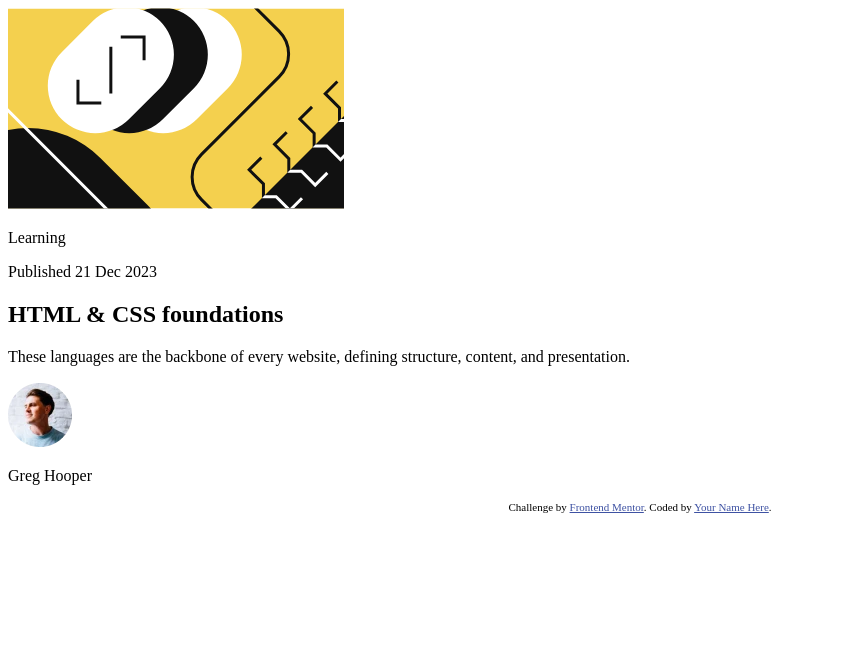
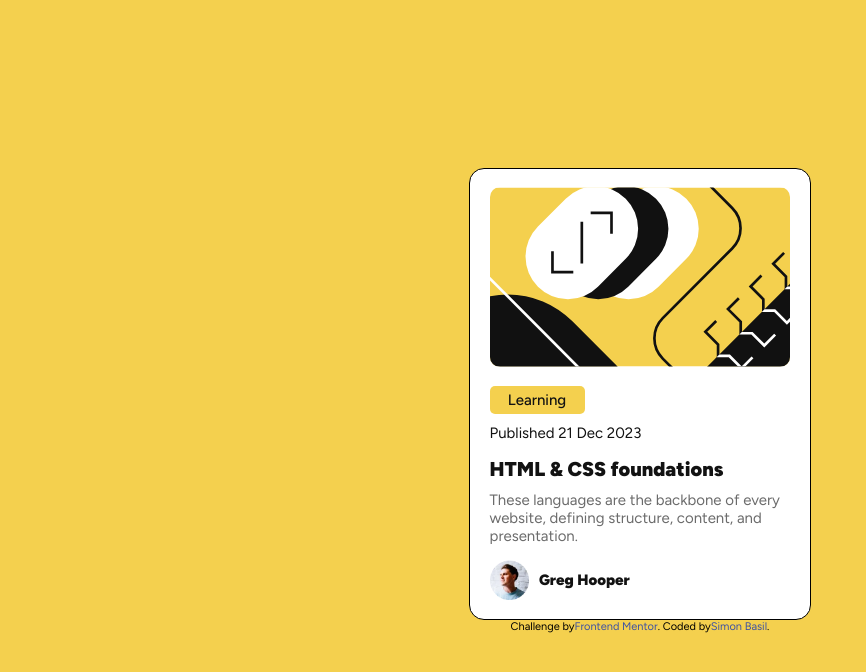
Before and after one commit to simon-basil/blog-preview-card-main, a plain HTML site: page index.html in a window 1280 px wide. Shown: the whole page, without its empty margins (0-866 px from the left). Drawn offline with Linux system fonts and the light colour scheme.

Commit message:
added css styles to the html homepage

```diff
--- a/index.html
+++ b/index.html
@@ -5,22 +5,21 @@
   <meta name="viewport" content="width=device-width, initial-scale=1.0"> <!-- displays site properly based on user's device -->
 
   <link rel="icon" type="image/png" sizes="32x32" href="./assets/images/favicon-32x32.png">
+  <link rel="stylesheet" href="styles.css">
+  <link rel="preconnect" href="https://fonts.googleapis.com">
+<link rel="preconnect" href="https://fonts.gstatic.com" crossorigin>
+<link href="https://fonts.googleapis.com/css2?family=Figtree:ital,wght@0,300..900;1,300..900&display=swap" rel="stylesheet">
 
   <title>Frontend Mentor | Blog preview card</title>
-
-  <!-- Feel free to remove these styles or customise in your own stylesheet 👍 -->
-  <style>
-    .attribution { font-size: 11px; text-align: center; }
-    .attribution a { color: hsl(228, 45%, 44%); }
-  </style>
 </head>
 <body>
   <div class="container">
+    <div class="child_container">
       <div class="image">
         <img src="assets/images/illustration-article.svg" alt="illustration-article" class="ia">
       </div>
 
-    <div class="top_text">
+      <div class="top text">
         <div class="learn">
           <p>Learning</p>
         </div>
@@ -28,8 +27,8 @@
         <p>Published 21 Dec 2023</p>
       </div>
 
-    <div class="bottom_text">
-      <h2>HTML & CSS foundations</h2>
+      <div class="bottom text">
+        <p class="bold_heading">HTML & CSS foundations</p>
 
         <p>These languages are the backbone of every website, defining structure, content, and presentation.</p>
       </div>
@@ -38,10 +37,11 @@
         <img src="assets/images/image-avatar.webp" alt="Image of Greg Hooper" class="greg">
         <p class="initials">Greg Hooper</p>
       </div>
+    </div>
 
     <div class="attribution">
       Challenge by <a href="https://www.frontendmentor.io?ref=challenge" target="_blank">Frontend Mentor</a>.
-      Coded by <a href="#">Your Name Here</a>.
+      Coded by <a href="#">Simon Basil</a>.
     </div>
   </div>
 </body>
--- /dev/null
+++ b/styles.css
@@ -0,0 +1,92 @@
+*{
+    margin: 0;
+    padding: 0;
+    font-family: "Figtree", sans-serif;
+}
+.container{
+    min-height: 100dvh;
+    display:flex;
+    flex-direction: column;
+    align-items: center;
+    justify-content: center;
+    background-color: hsl(47, 88%, 63%);
+}
+.child_container{
+    display:flex;
+    flex-direction: column;
+    justify-content: center;
+    border: 1px solid black;
+    border-radius: 15px;
+    width: auto;
+    height: 410px;
+    padding: 20px 20px;
+    gap: 15px;
+    background-color: hsl(0, 0%, 100%);
+}
+.ia{
+    height: 180px;
+    width: auto;
+    border-radius: 10px;
+}
+.learn{
+    background-color: hsl(47, 88%, 63%);
+    width: 85px;
+    text-align: center;
+    padding: 5px;
+    border-radius: 5px;
+}
+.text{
+    display: flex;
+    flex-direction: column;
+    gap: 10px;
+    flex-wrap: wrap;
+}
+.learn p{
+    font-size: 15px;
+    font-weight: 500;
+}
+.top.text p{
+    color: hsl(0, 0%, 7%);
+}
+p{
+    font-size: 15px;
+}
+.bottom.text{
+    width: 295px;
+}
+.bottom .bold_heading{
+    font-size: 20px;
+    font-weight: 900;
+    color: hsl(0, 0%, 7%);
+    cursor: pointer;
+}
+.bottom .bold_heading:hover{
+    color: hsl(47, 88%, 63%);
+}
+.bottom p{
+    color: hsl(0, 0%, 42%);
+}
+.name_tag{
+    display: flex;
+    align-items: center;
+    gap: 10px;
+}
+.greg{
+    height: 40px;
+    width: auto;
+}
+.name_tag .initials{
+    font-weight: 900;
+    color: hsl(0, 0%, 7%);
+}
+
+.attribution {
+    display: flex;
+    align-items: center;
+    font-size: 11px;
+    text-align: center;
+}
+.attribution a {
+    color: hsl(228, 45%, 44%);
+    text-decoration: none;
+}
```
Also changed, not shown: 1 other file. Lines whose indentation alone changed are shown as unchanged.
